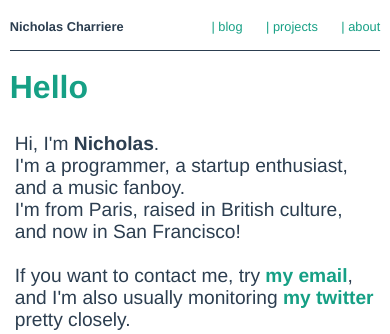
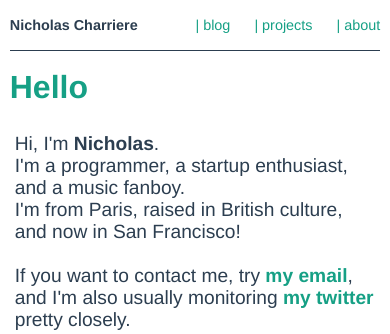
Before and after one commit to nichochar/blog, a Flask app: page / in a window 390 px wide. Shown: the top 334 px of the page. Run offline with Flask 2, Linux system fonts and the light colour scheme; some libraries are stand-ins or nearby versions.

Commit message:
Fixed header on mobile 3

```diff
--- a/blog/static/customStyle.css
+++ b/blog/static/customStyle.css
@@ -205,11 +205,11 @@ iframe {
     max-width: 95%; }
 
   #header .home {
-    padding-top: 19px;
-    font-size: 0.8em; }
+    padding-top: 17px;
+    font-size: 0.9em; }
   #header .header-links {
-    padding-top: 19px;
-    font-size: 0.8em; }
+    padding-top: 17px;
+    font-size: 0.9em; }
 
   #foot {
     width: 95%;
--- a/blog/static/customStyle.scss
+++ b/blog/static/customStyle.scss
@@ -285,13 +285,13 @@ iframe {
 
     #header {
         .home {
-            padding-top: 19px;
-            font-size: 0.8em;
+            padding-top: 17px;
+            font-size: 0.9em;
         }
 
         .header-links {
-            padding-top: 19px;
-            font-size: 0.8em;
+            padding-top: 17px;
+            font-size: 0.9em;
         }
     }
 
```
